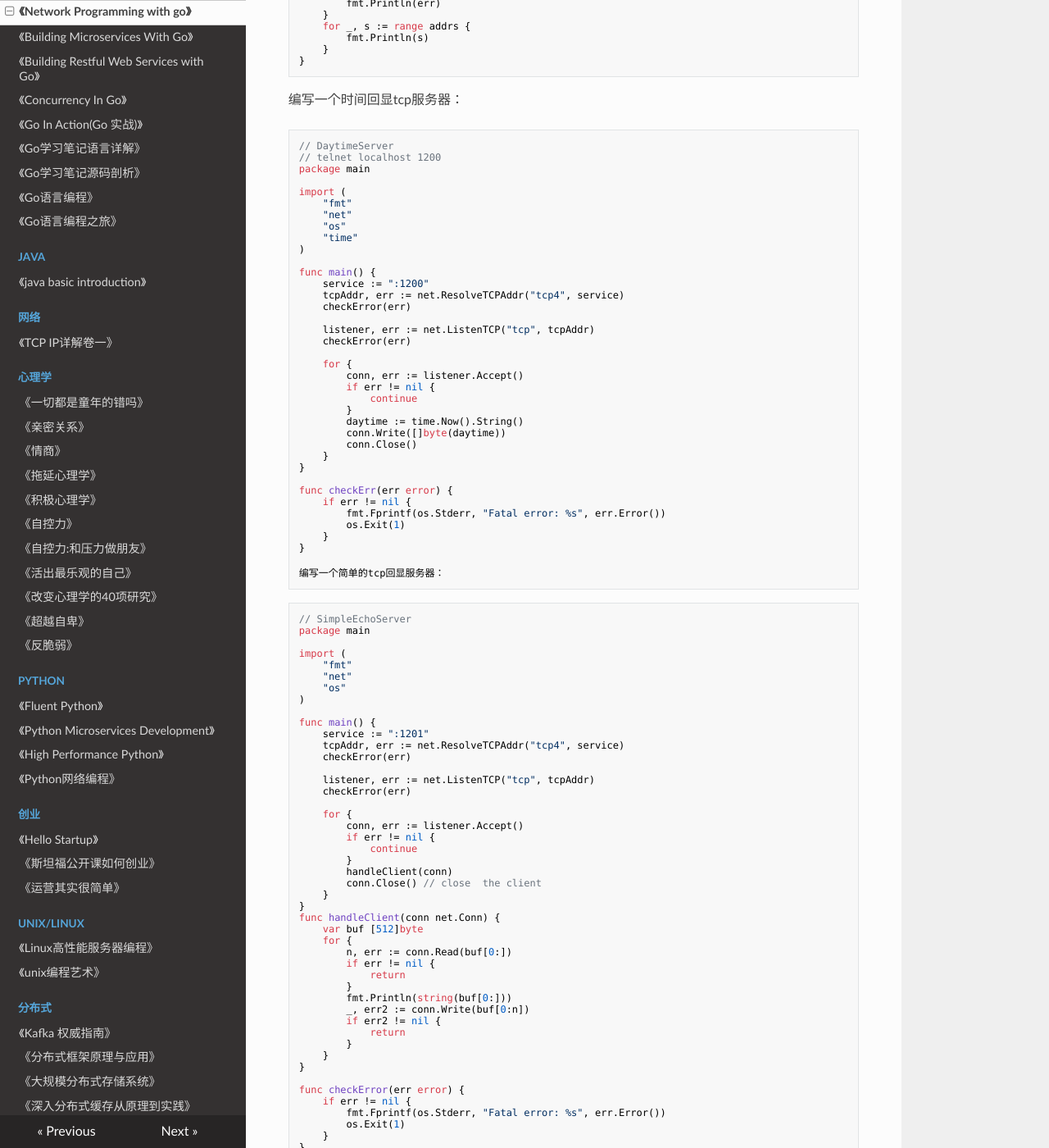
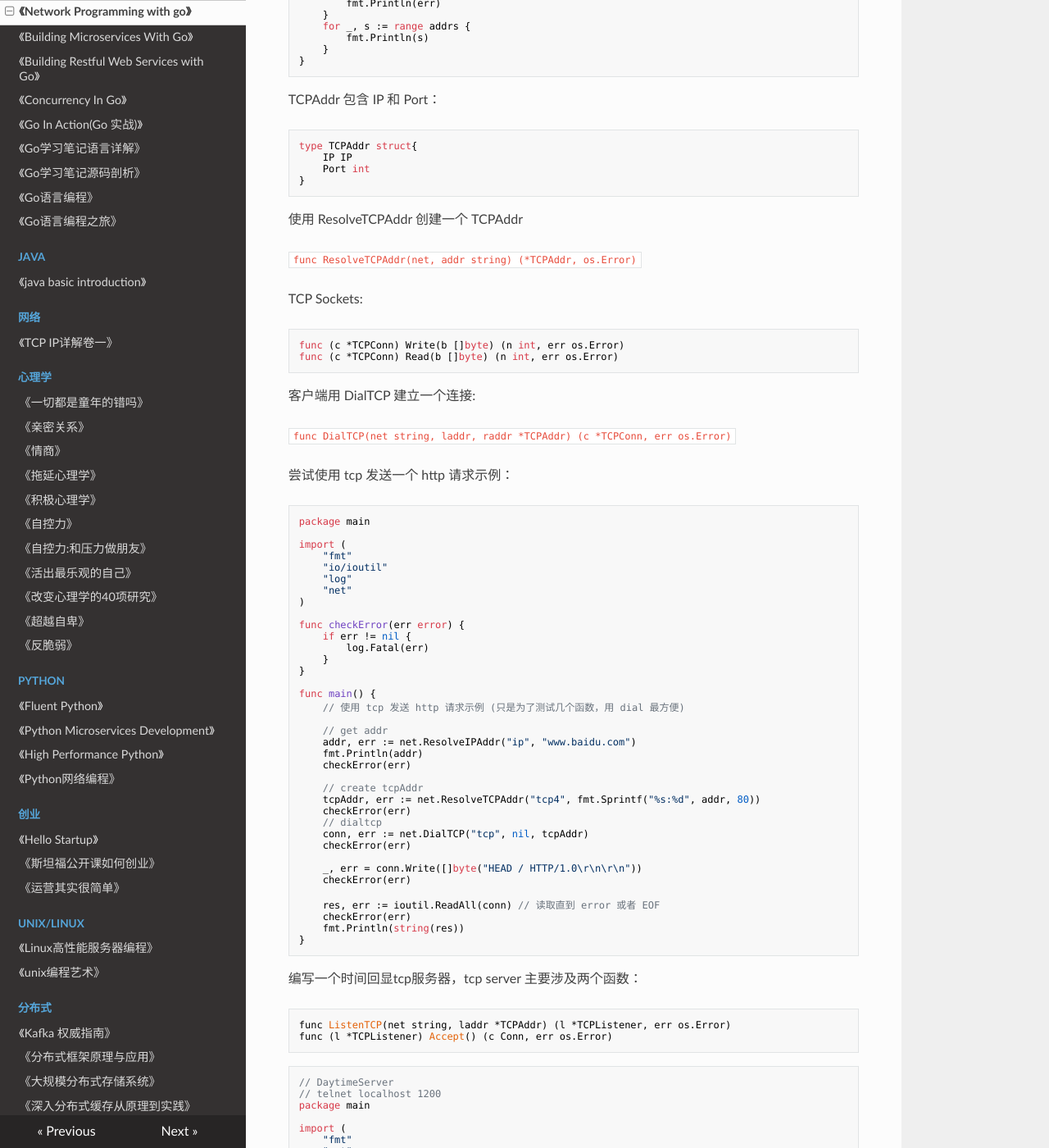
Before and after one commit to PegasusWang/booknotes, an MkDocs documentation site: the page built from docs/golang/network-programming-with-go/book.md, in a window 1280 px wide and 1400 px high, scrolled down 1156 px. Shown: the whole window at 82% size. Built offline with MkDocs 1.6.1, drawn with Linux system fonts in a browser that asks for light colours; nearby versions of some CDN libraries; old or Windows-style settings are respelled for this version of MkDocs; some of the changed text lies outside the part shown.

Commit message:
go tcp udp

````diff
--- a/docs/golang/network-programming-with-go/book.md
+++ b/docs/golang/network-programming-with-go/book.md
@@ -65,9 +65,80 @@ func main() {
 }
 ```
 
-编写一个时间回显tcp服务器：
+TCPAddr 包含 IP 和 Port：
+
+```go
+type TCPAddr struct{
+	IP IP
+	Port int
+}
+```
+
+使用 ResolveTCPAddr 创建一个 TCPAddr
+
+`func ResolveTCPAddr(net, addr string) (*TCPAddr, os.Error)`
+
+TCP Sockets:
 
 ```
+func (c *TCPConn) Write(b []byte) (n int, err os.Error)
+func (c *TCPConn) Read(b []byte) (n int, err os.Error)
+```
+
+客户端用 DialTCP 建立一个连接:
+
+`func DialTCP(net string, laddr, raddr *TCPAddr) (c *TCPConn, err os.Error)`
+
+尝试使用 tcp 发送一个 http 请求示例：
+
+```go
+package main
+
+import (
+	"fmt"
+	"io/ioutil"
+	"log"
+	"net"
+)
+
+func checkError(err error) {
+	if err != nil {
+		log.Fatal(err)
+	}
+}
+
+func main() {
+	// 使用 tcp 发送 http 请求示例 (只是为了测试几个函数，用 dial 最方便)
+
+	// get addr
+	addr, err := net.ResolveIPAddr("ip", "www.baidu.com")
+	fmt.Println(addr)
+	checkError(err)
+
+	// create tcpAddr
+	tcpAddr, err := net.ResolveTCPAddr("tcp4", fmt.Sprintf("%s:%d", addr, 80))
+	checkError(err)
+	// dialtcp
+	conn, err := net.DialTCP("tcp", nil, tcpAddr)
+	checkError(err)
+
+	_, err = conn.Write([]byte("HEAD / HTTP/1.0\r\n\r\n"))
+	checkError(err)
+
+	res, err := ioutil.ReadAll(conn) // 读取直到 error 或者 EOF
+	checkError(err)
+	fmt.Println(string(res))
+}
+```
+
+编写一个时间回显tcp服务器，tcp server 主要涉及两个函数：
+
+```
+func ListenTCP(net string, laddr *TCPAddr) (l *TCPListener, err os.Error)
+func (l *TCPListener) Accept() (c Conn, err os.Error)
+```
+
+```go
 // DaytimeServer
 // telnet localhost 1200
 package main
@@ -104,9 +175,10 @@ func checkErr(err error) {
 		os.Exit(1)
 	}
 }
+```
 
 编写一个简单的tcp回显服务器：
-```
+
 ```
 // SimpleEchoServer
 package main
@@ -185,6 +257,7 @@ func main() {
 		go handleClient(conn) // NOTE: use goroutine
 	}
 }
+
 func handleClient(conn net.Conn) {
 	defer conn.Close() // NOTE: close connection on exit
 	var buf [512]byte
@@ -217,6 +290,16 @@ func (c *TCPConn) SetTimeout(nsec int64) os.Error
 
 // Staying alive, a client wish to stay connected to a server even if it has nothing to send
 func (c *TCPConn) SetKeepAlive(keepalive bool) os.Error
+```
+
+### UDP Datagrams
+
+```go
+func ResolveUDPAddr(net, addr string) (*UDPAddr, os.Error)
+func DialUDP(net string, laddr, raddr *UDPAddr) (c *UDPConn, err os.Error)
+func ListenUDP(net string, laddr *UDPAddr) (c *UDPConn, err os.Error)
+func (c *UDPConn) ReadFromUDP(b []byte) (n int, addr *UDPAddr, err os.Error
+func (c *UDPConn) WriteToUDP(b []byte, addr *UDPAddr) (n int, err os.Error)
 ```
 
 UDP client server demo:
````
